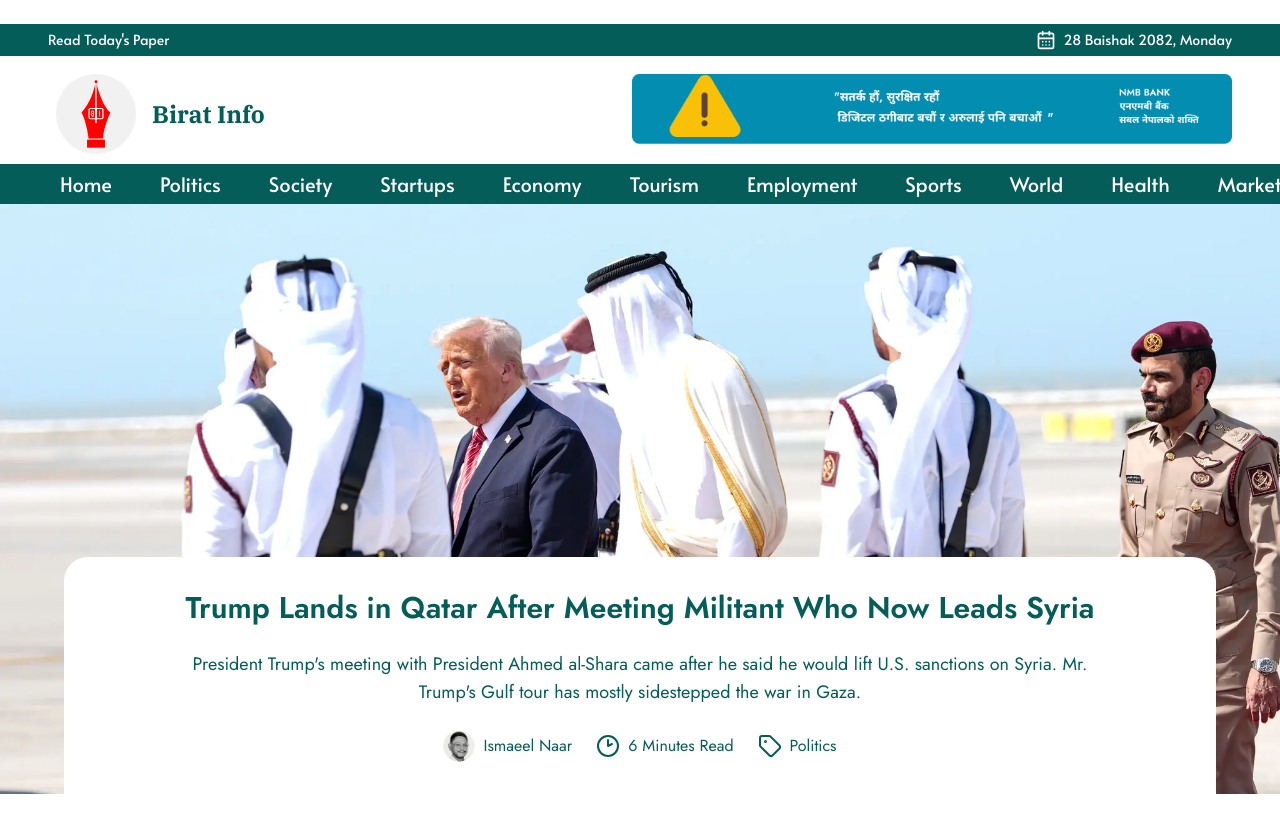
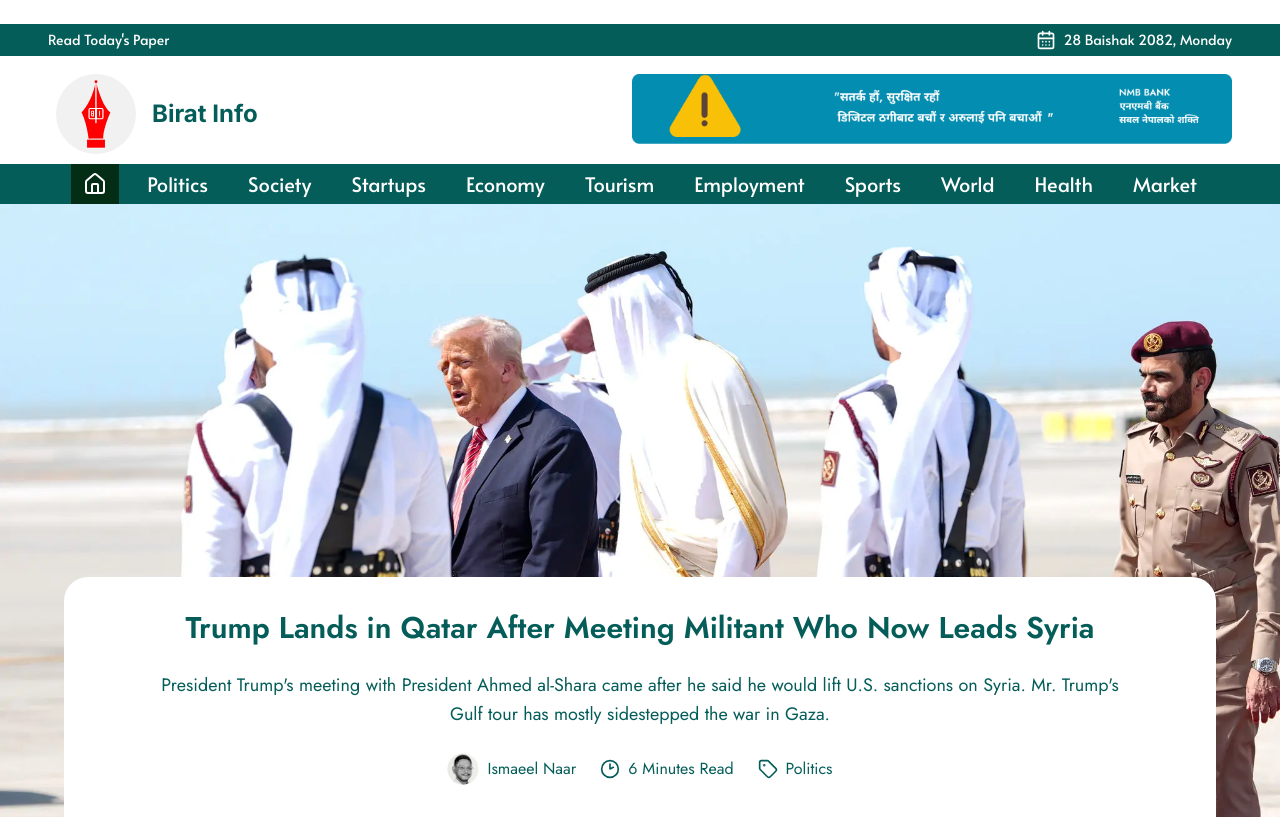
Before and after one commit to pracasupreti/biratinfo.com, a Next.js app: page /en in a window 1280 px wide. Shown: the top 819 px of the page. Built offline with nearby package versions, Linux system fonts and the light colour scheme; a web font is replaced by a local one.

Commit message:
updated ui of english news

```diff
--- a/components/enHomepage/Footer.tsx
+++ b/components/enHomepage/Footer.tsx
@@ -47,8 +47,8 @@ function Footer1() {
                     </div>
 
                     {/* Contact */}
-                    <div className='space-y-4'>
-                        <h3 className='text-lg font-semibold text-gray-900 text-center md:text-left'>Contact</h3>
+                    <div className='space-y-4 flex flex-col items-center'>
+                        <h3 className='text-lg font-semibold text-gray-900 text-center md:text-left md:mr-38'>Contact</h3>
                         <ul className='space-y-3 text-gray-600 flex flex-col items-center md:items-start'>
                             <li className='flex items-start gap-3'>
                                 <div className='w-6 h-6 bg-[#F9F8F8] rounded-full flex-shrink-0'></div>
@@ -76,8 +76,8 @@ function Footer1() {
                     </div>
 
                     {/* App Downloads */}
-                    <div className='space-y-4 flex flex-col items-center md:items-start'>
-                        <h3 className='text-lg font-semibold text-gray-900'>Download Our App</h3>
+                    <div className='space-y-4 flex flex-col items-center md:items-end'>
+                        <h3 className='text-lg font-semibold text-gray-900 md:mr-6'>Download Our App</h3>
                         <div className='flex flex-col gap-3'>
                             <Link href="#" className='hover:opacity-90 transition-opacity'>
                                 <Image
--- a/components/enHomepage/Header.tsx
+++ b/components/enHomepage/Header.tsx
@@ -1,13 +1,14 @@
 'use client'
-import { CalendarDaysIcon, X } from 'lucide-react';
-import Image from 'next/image';
-import Link from 'next/link';
+import { CalendarDaysIcon, HomeIcon } from 'lucide-react';
+import Image from 'next/image'
+import Link from 'next/link'
 import { usePathname } from 'next/navigation';
+import React from 'react'
 import MobileNav from '../MobileNav';
 
 function Header() {
     const nav = [
-        { name: "Home", path: "/en/" },
+        { name: <HomeIcon />, path: "/en" },
         { name: "Politics", path: "/politics" },
         { name: "Society", path: "/society" },
         { name: "Startups", path: "/startups" },
@@ -23,13 +24,12 @@ function Header() {
     const pathname = usePathname();
 
     return (
-        <header className='pt-3 md:pt-6 '>
+        <header className='pt-3 md:pt-6'>
             {/* TOPBAR */}
-
             <div className='md:flex md:flex-col hidden'>
                 <div className='w-full py-1.5 bg-text-color flex flex-col sm:flex-row items-center justify-between px-3 md:px-6 lg:px-12 xl:px-24 text-white'>
                     <p className='text-sm font-alata text-center sm:text-left'>
-                        Read Today&apos;s Paper
+                        Read Today's Paper
                     </p>
                     <p className='text-sm font-alata text-center sm:text-right flex gap-2 items-center'>
                         <CalendarDaysIcon size={20} />
@@ -50,7 +50,7 @@ function Header() {
                         </div>
 
                         <div className='w-[60%] pl-2'>
-                            <p className='text-lg md:text-xl lg:text-2xl font-bold text-text-color font-ibm_plex_serif'>
+                            <p className='text-lg md:text-xl lg:text-2xl font-bold text-text-color font-inter'>
                                 Birat Info
                             </p>
                         </div>
@@ -66,8 +66,8 @@ function Header() {
                     </div>
                 </div>
 
-                <nav className='w-full bg-text-color hidden lg:flex items-center overflow-x-auto whitespace-nowrap scrollbar-hide px-4 md:px-6 lg:px-12 xl:px-24 font-alata text-white'>
-                    <div className='mx-auto flex gap-4 md:gap-6 xl:gap-14'>
+                <nav className='w-full bg-text-color hidden md:flex items-center overflow-x-auto whitespace-nowrap scrollbar-hide px-2 lg:px-10 xl:px-24 font-alata text-white'>
+                    <div className='mx-auto flex md:gap-0 lg:gap-4 min-w-fit'>
                         {nav.map((item, index) => {
                             const isActive = pathname === item.path;
                             return (
@@ -77,7 +77,8 @@ function Header() {
                                 >
                                     <Link
                                         href={item.path}
-                                        className='shrink-0 transition duration-200 text-[15px] sm:text-[17px] md:text-[19px] lg:text-[20px] xl:text-[22px]'
+                                        className='shrink-0 transition duration-200 text-sm md:text-[14px] lg:text-[20px] xl:text-[22px]'
+                                        aria-label={`Navigate to ${typeof item.name === 'string' ? item.name : 'Home'}`}
                                     >
                                         {item.name}
                                     </Link>
@@ -88,15 +89,20 @@ function Header() {
                 </nav>
             </div>
 
-
             {/* MOBILE NAV */}
             <div className='md:hidden'>
                 <div className='flex items-center justify-between px-4 py-1'>
-                    <div className='h-9 w-9 border-1 border-gray-400 rounded-full flex items-center justify-center'>
-                        <X />
+                    <div className='h-9 w-9 border border-gray-400 rounded-full flex items-center justify-center relative'>
+                        <Image
+                            src='/images/homepage/biratinfo-logo.svg'
+                            alt='Birat Info Logo'
+                            fill
+                            className='object-contain'
+                            priority
+                        />
                     </div>
                     <p className='text-2xl font-inter font-[700]'>Birat Info</p>
-                    <div className=' h-10'>
+                    <div className='h-10'>
                         <MobileNav />
                     </div>
                 </div>
--- a/components/enHomepage/Hero.tsx
+++ b/components/enHomepage/Hero.tsx
@@ -5,32 +5,31 @@ import Link from 'next/link'
 
 function Hero() {
     return (
-        <section className="w-full min-h-[calc(100vh-210px)] bg-[url('/images/homepage/HeroImage.webp')] bg-cover flex items-end justify-center">
-            <div className="bg-white w-[95%] sm:w-[90%] lg:max-w-[1348px] xl:max-w-[1440px] mx-auto rounded-t-xl sm:rounded-t-2xl md:rounded-t-3xl px-4 sm:px-6 md:px-8 lg:px-20 xl:px-36 py-5 sm:py-6 md:py-8 xl:py-10 text-[#008000] text-center font-jost flex flex-col items-center gap-3 sm:gap-5 md:gap-6">
+        <section className="w-full min-h-[calc(100vh-187px)] bg-[url('/images/homepage/HeroImage.webp')] bg-cover bg-no-repeat flex items-end justify-center">
+            <div className="bg-white w-[95%] sm:w-[90%] max-w-screen-xl mx-auto rounded-t-xl sm:rounded-t-2xl md:rounded-t-3xl px-4 sm:px-6 md:px-8 lg:px-20 xl:px-32 py-5 sm:py-6 md:py-8 xl:py-10 text-text-color text-center font-jost flex flex-col items-center gap-3 sm:gap-5 md:gap-6">
 
-                <Link href={'/en/singlepage'} className="text-lg sm:text-xl md:text-2xl lg:text-3xl xl:text-4xl font-semibold leading-tight text-text-color">
+                <Link href={'/en/singlepage'} className="text-lg sm:text-xl md:text-2xl lg:text-3xl xl:text-4xl font-semibold leading-tight cursor-pointer hover:underline">
                     Trump Lands in Qatar After Meeting Militant Who Now Leads Syria
                 </Link>
 
-                <p className="text-xs sm:text-sm md:text-base lg:text-lg xl:text-xl font-normal lg:max-w-4xl xl:max-w-5xl text-text-color">
+                <p className="text-sm md:text-base lg:text-lg xl:text-xl leading-relaxed max-w-5xl">
                     President Trump&apos;s meeting with President Ahmed al-Shara came after he said he would lift U.S. sanctions on Syria. Mr. Trump&apos;s Gulf tour has mostly sidestepped the war in Gaza.
                 </p>
 
-                <div className="flex flex-wrap justify-center items-center gap-3 sm:gap-5 md:gap-6 xl:gap-16 xl:text-lg text-xs sm:text-sm md:text-base font-normal text-text-color">
+                <div className="flex flex-wrap justify-center items-center gap-3 sm:gap-5 md:gap-6 xl:gap-16 text-xs sm:text-sm md:text-base xl:text-lg font-normal">
                     <p className="flex items-center gap-2">
-                        <Avatar>
-                            <AvatarImage src="/images/homepage/author.webp" />
-                            <AvatarFallback>CN</AvatarFallback>
+                        <Avatar className="h-6 w-6 sm:h-8 sm:w-8">
+                            <AvatarImage src="/images/homepage/author.webp" alt="Ismaeel Naar" />
+                            <AvatarFallback>IN</AvatarFallback>
                         </Avatar>
-
                         Ismaeel Naar
                     </p>
                     <p className="flex items-center gap-2">
-                        <Clock2Icon className="w-5 h-5 sm:w-6 sm:h-6" />
+                        <Clock2Icon className="w-4 h-4 sm:w-5 sm:h-5" />
                         6 Minutes Read
                     </p>
                     <p className="flex items-center gap-2">
-                        <TagIcon className="w-5 h-5 sm:w-6 sm:h-6" />
+                        <TagIcon className="w-4 h-4 sm:w-5 sm:h-5" />
                         Politics
                     </p>
                 </div>
```
